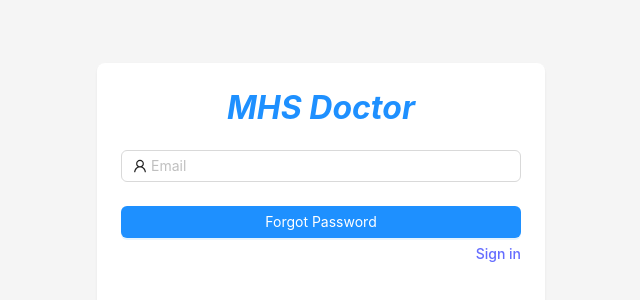
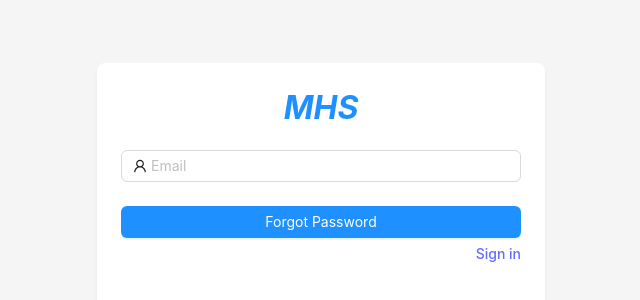
Before and after one commit to Gretycos/mhs-frontend, a React (Vite) app: page /forgot/patient in a window 1280 px wide. Shown: the part 212-512 px from the top of the page, without its empty margins (319-959 px from the left). Built offline with nearby package versions, Linux system fonts and the light colour scheme.

Commit message:
bugs fixed 1. wrong name

```diff
--- a/src/views/DoctorHome/DoctorHome.jsx
+++ b/src/views/DoctorHome/DoctorHome.jsx
@@ -65,12 +65,13 @@ const DoctorHome = () => {
         name: "Ongoing Appointment",
         icon: <EventIcon className="menu-icon-style"/>,
         url: "/doctor/ongoing"
-    }/*,
-    {
-        name: "Completed Appointment",
-        icon: <EventAvailableIcon className="menu-icon-style"/>,
-        url: "/doctor/completed"
-    }*/)
+    },
+    //     {
+    //     name: "Completed Appointment",
+    //     icon: <EventAvailableIcon className="menu-icon-style"/>,
+    //     url: "/doctor/completed"
+    // }
+    )
 
     const onItemClick = (idx, url) => {
         // console.log(practRole)
--- a/src/views/ForgotPsw/ForgotPsw.jsx
+++ b/src/views/ForgotPsw/ForgotPsw.jsx
@@ -88,7 +88,7 @@ const ForgotPsw = () => {
                     :
                     (
                         <Card bordered={false} className="forgot-card">
-                            <Meta title={`MHS ${role === "user" ? "" : "Doctor"}`} className="forgot-title"></Meta>
+                            <Meta title={`MHS ${role === "patient" ? "" : "Doctor"}`} className="forgot-title"></Meta>
                             <Form
                                 form={form}
                                 name="normal_forgot"
--- a/src/views/ResetPsw/ResetPsw.jsx
+++ b/src/views/ResetPsw/ResetPsw.jsx
@@ -120,7 +120,7 @@ const ResetPsw = () => {
                     :
                     (
                         <Card bordered={false} className="reset-card">
-                            <Meta title={`MHS ${role==="user" ? "" : "Doctor"}`} className="reset-title"></Meta>
+                            <Meta title={`MHS ${role==="patient" ? "" : "Doctor"}`} className="reset-title"></Meta>
                             <Form
                                 form={form}
                                 name="normal_reset"
```
